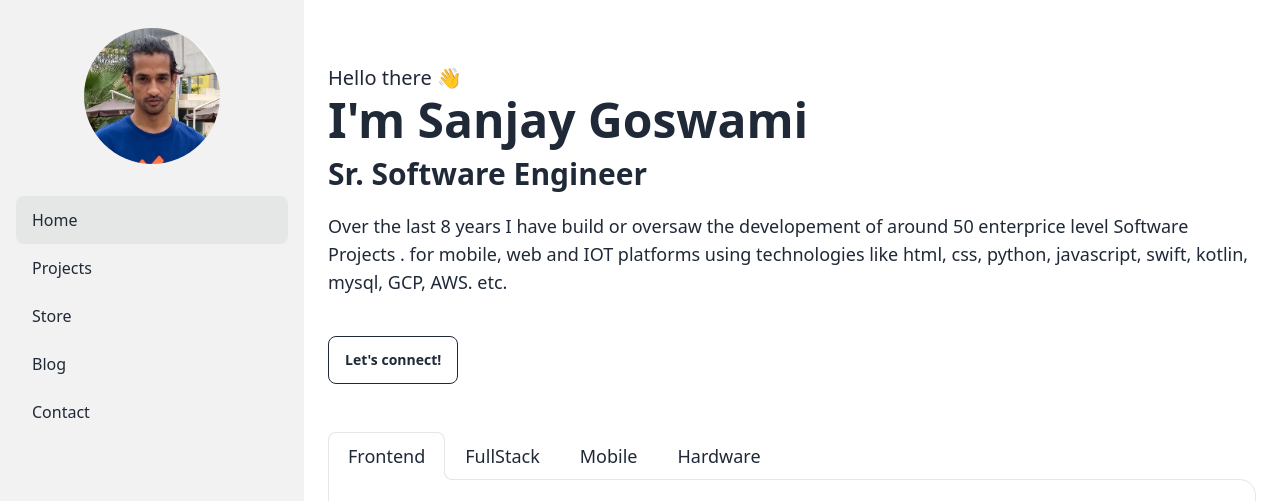
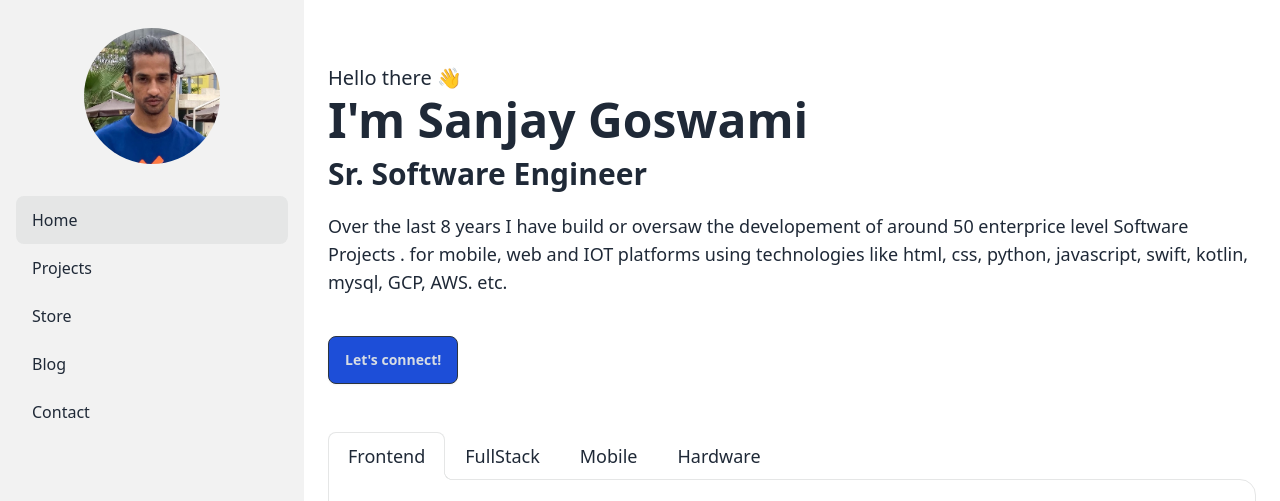
Before and after one commit to sadhu-sanjay/sanjay-goswami-site, an Astro site: page / in a window 1280 px wide. Shown: the top 501 px of the page. Built offline with nearby package versions, Linux system fonts and the light colour scheme; Astro itself is replaced by a stand-in of ours.

Commit message:
push changes

```diff
--- a/src/pages/index.astro
+++ b/src/pages/index.astro
@@ -41,7 +41,7 @@ import Card from "@components/Card.astro";
     </div>
     <div class="mt-8">
       <a
-        class="btn btn-outline"
+        class="btn btn-primary btn-neutral bg-blue-700 "
         href="https://twitter.com/sanjaygoswami60"
         target="_blank"
       >
```
